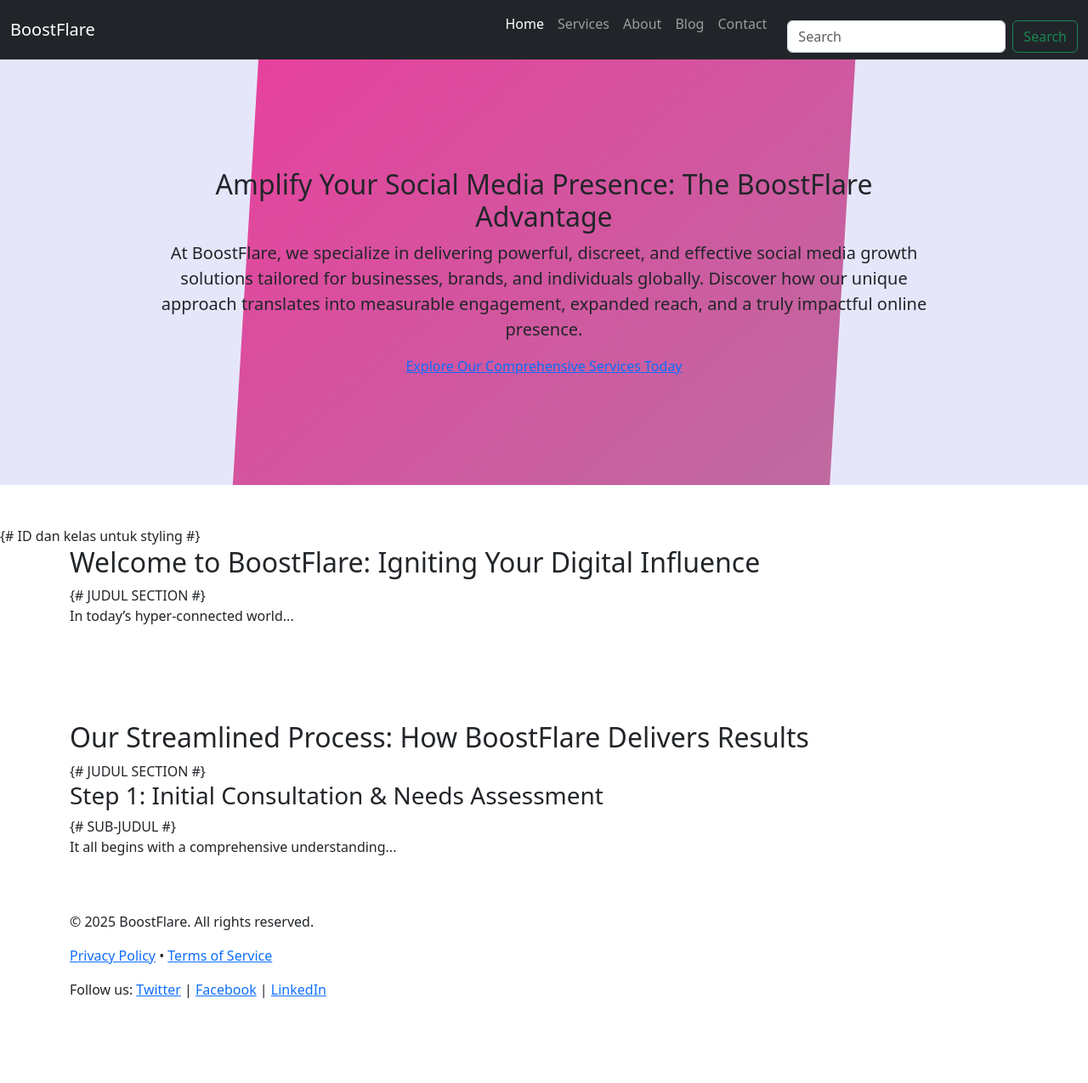
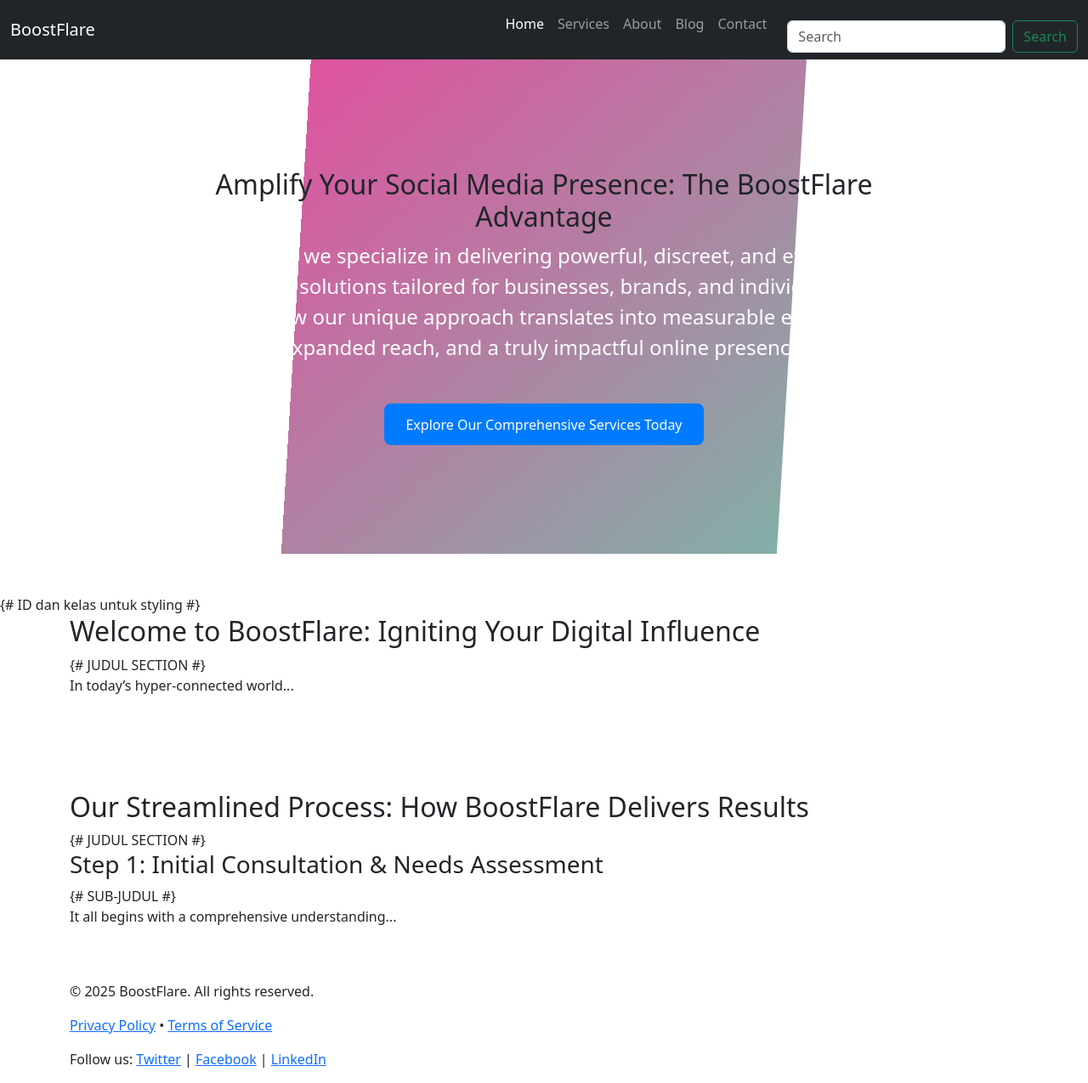
Before and after one commit to candra2012/BoostFlare, a Jekyll site: the page built from index.html, in a window 1280 px wide. Shown: the whole page at 85% size. Built offline with Jekyll 4.4.1, drawn with Linux system fonts in a browser that asks for light colours; before the commit the page ends 1193 px from its top, so only the background shows below that.

Commit message:
Update style.css

```diff
--- a/assets/css/style.css
+++ b/assets/css/style.css
@@ -6,52 +6,51 @@
 /* === Hero Background Animation === */
 .hero {
   position: relative;
-  overflow: hidden; /* Tetap penting untuk menyembunyikan bagian luar */
-  padding: 8rem 0;
+  overflow: hidden;
+  padding: 8rem 0; /* Padding tetap untuk memberi ruang konten */
   z-index: 1;
-  background-color: #E6E6FA; /* Background fallback / jika animasi tidak terlihat */
-  border-radius: 0 !important;
+  /* background-color: #E6E6FA; */ /* Ini bisa dihapus jika hero-bg-animated bekerja */
+  border-radius: 0;
 }
 
 .hero-content {
   position: relative;
   z-index: 2;
   text-align: center;
-  padding: 0 15px;
-  max-width: 960px;
+  padding: 0 15px; /* Memberikan padding horizontal dasar */
+  max-width: 960px; /* Batasi lebar konten hero */
   margin-left: auto;
   margin-right: auto;
 }
 
 .hero-bg-animated {
   position: absolute;
-  top: -100px;
-  left: -100px;
-  width: calc(100% + 200px);
-  height: calc(100% + 200px);
+  top: 0;
+  left: 0;
+  width: 100%;
+  height: 100%;
   background: linear-gradient(
     45deg,
-    #ff0084,
-    #3300ff,
-    #00ff99,
-    #ff0084
+    #ff0084, /* Warna 1 */
+    #3300ff, /* Warna 2 */
+    #00ff99, /* Warna 3 */
+    #ff0084  /* Kembali ke Warna 1 untuk looping seamless */
   );
-  background-size: 800% 800%;
+  background-size: 400% 400%; /* Cukup besar agar rotasi mulus */
   animation: gradientShiftAndRotate 20s ease infinite;
   z-index: 0;
   opacity: 0.8;
-  border-radius: 0 !important;
+  border-radius: 0;
 
-  /* <-- PERUBAHAN AGRESIV DI SINI UNTUK RENDERING --> */
-  /* Ini memaksa rendering GPU yang mungkin mengatasi pemotongan */
-  filter: blur(0);
-  -webkit-filter: blur(0); /* Untuk kompatibilitas browser lama */
-  transform: translateZ(0);
-  -webkit-transform: translateZ(0); /* Untuk kompatibilitas browser lama */
-  will-change: transform, background-position, filter; /* Memberitahu browser untuk mengoptimalkan */
+  /* HAPUS properti filter dan translateZ(0) yang menyebabkan distorsi */
+  /* filter: blur(0); */
+  /* -webkit-filter: blur(0); */
+  /* transform: translateZ(0); */
+  /* -webkit-transform: translateZ(0); */
+  /* will-change: transform, background-position, filter; */
 }
 
-/* @keyframes gradientShiftAndRotate tidak berubah */
+/* @keyframes gradientShiftAndRotate tidak berubah dari yang terakhir */
 @keyframes gradientShiftAndRotate {
   0% { transform: rotate(0deg); background-position: 0% 0%; }
   25% { background-position: 100% 0%; }
@@ -60,4 +59,29 @@
   100% { transform: rotate(720deg); background-position: 0% 0%; }
 }
 
+/* === Hero Teks (h1, p.lead, .cta) - Target Warna Putih === */
+.hero-content h1 {
+  font-size: 2.5rem;
+  margin-bottom: 1rem;
+  color: #ffffff !important;
+}
+.hero-content p.lead {
+  font-size: 1.5em;
+  color: #ffffff !important;
+}
+.hero-content .cta {
+  display: inline-block;
+  margin-top: 2rem;
+  padding: 0.8rem 1.6rem;
+  background-color: #007bff;
+  color: #fff;
+  border-radius: 8px;
+  text-decoration: none;
+  transition: background-color 0.3s ease;
+}
+.cta:hover {
+  background-color: #0056b3;
+}
+
+
 /* ... (Sisa kode CSS Anda yang lainnya di bawah) ... */
```
